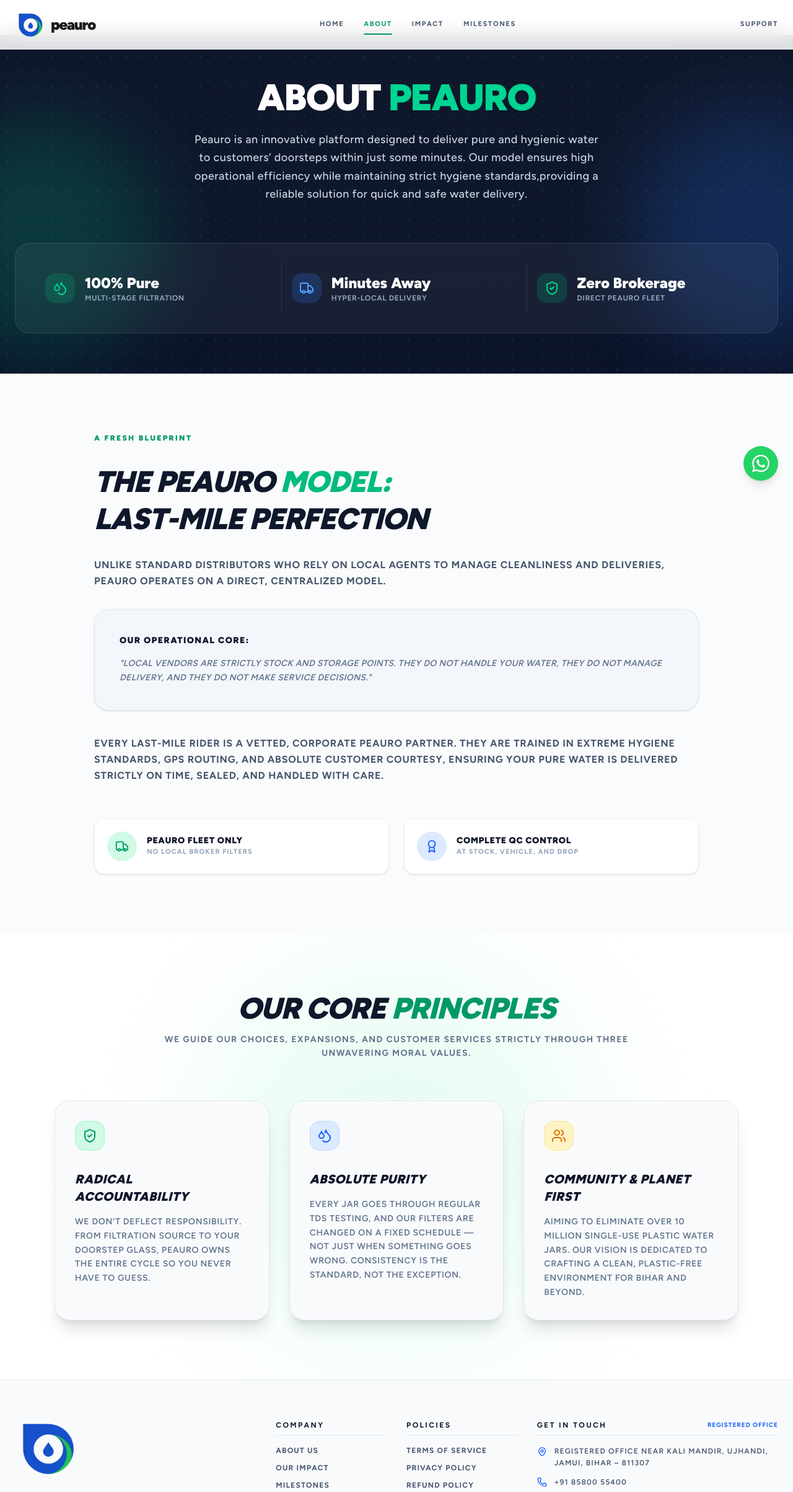
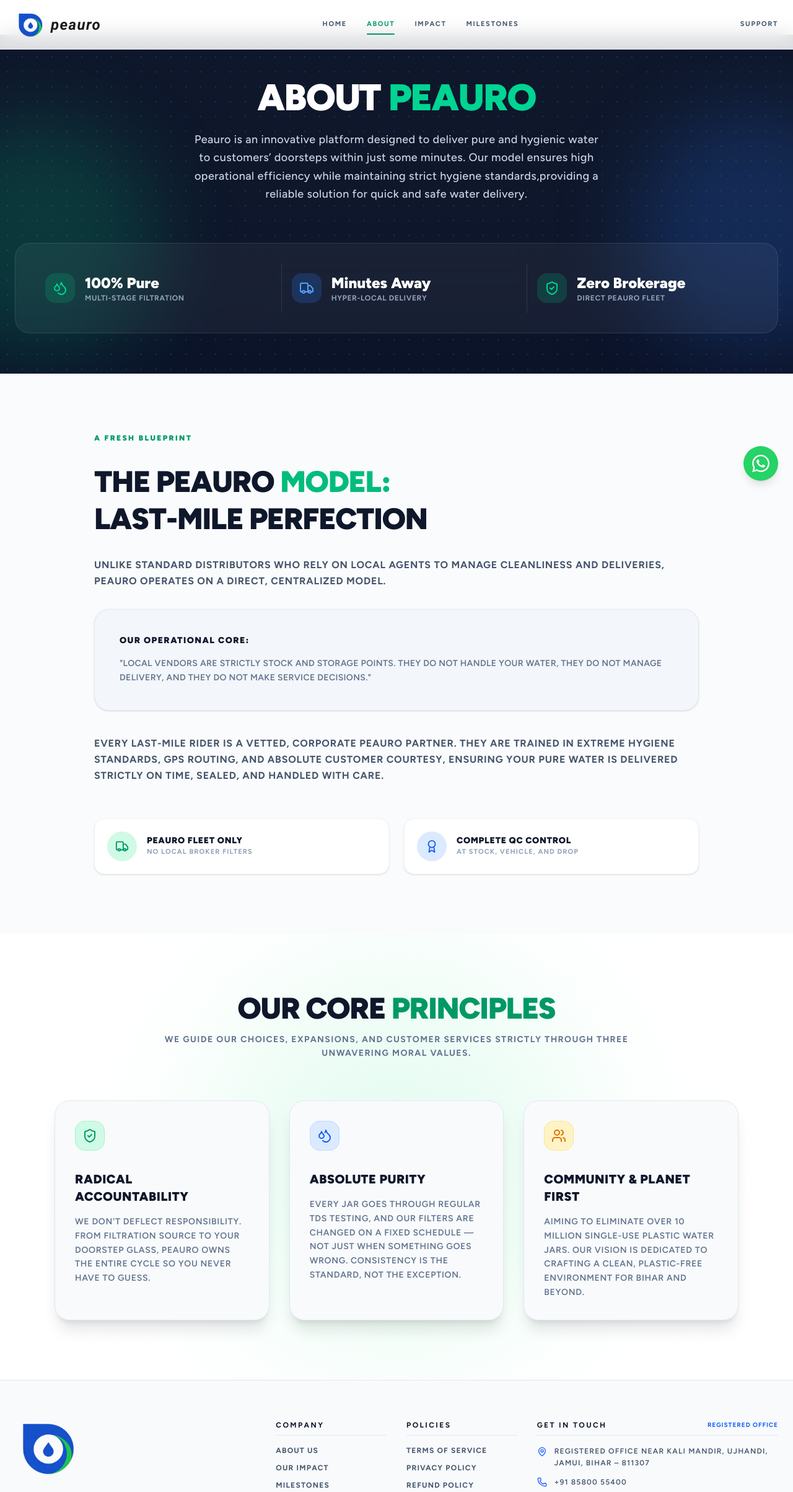
Before and after one commit to Peauro-Private-Limited/peauro_website, a React (Vite) app: page /about in a window 1280 px wide. Shown: the top 2408 px of the page at 62% size. Built offline with nearby package versions, Linux system fonts and the light colour scheme; a web font is replaced by a local one.

Commit message:
some changes

```diff
--- a/index.html
+++ b/index.html
@@ -7,6 +7,9 @@
       document.documentElement.classList.remove('dark');
       localStorage.setItem('theme', 'light');
     </script>
+    <link rel="preconnect" href="https://fonts.googleapis.com">
+    <link rel="preconnect" href="https://fonts.gstatic.com" crossorigin>
+    <link href="https://fonts.googleapis.com/css2?family=Roboto:ital,wght@1,700&display=swap" rel="stylesheet">
     <link rel="icon" type="image/jpeg" href="https://res.cloudinary.com/da9xdkqvl/image/upload/w_512,h_512,c_fill,g_center/v1784093996/LOGO.jpg_cqthwg.jpg" />
     <title>Peauro</title>
   </head>
--- a/src/components/Features.tsx
+++ b/src/components/Features.tsx
@@ -1,4 +1,4 @@
-import { Settings, Shield, Zap, Recycle, Users, Calendar, CheckCircle2 } from 'lucide-react';
+import { Settings, Shield, Zap, Recycle } from 'lucide-react';
 import { motion } from 'motion/react';
 
 const features = [
@@ -22,12 +22,6 @@
     title: 'Eco-Friendly',
     description: 'We prioritize 100% recyclable materials and have a robust return-and-reuse program for jars.'
   }
-];
-
-const stats = [
-  { label: "Vendors", value: "500+", icon: Users },
-  { label: "Online Delivery", value: "25%", icon: Calendar },
-  { label: "Purity Checks", value: "100%", icon: CheckCircle2 }
 ];
 
 export default function Features() {
@@ -66,32 +60,6 @@
             </motion.div>
           ))}
         </div>
-
-        {/* Stats Section */}
-        <div className="grid grid-cols-1 md:grid-cols-3 gap-8 mt-24">
-          {stats.map((stat, idx) => (
-            <motion.div
-              key={idx}
-              initial={{ opacity: 0, y: 20 }}
-              whileInView={{ opacity: 1, y: 0 }}
-              viewport={{ once: true }}
-              transition={{ delay: idx * 0.1 }}
-              className="relative p-8 bg-slate-50 rounded-[2rem] border border-slate-100 flex items-center gap-6 group hover:bg-slate-900 transition-colors duration-500 shadow-xl shadow-slate-200/40"
-            >
-              <div className="w-16 h-16 rounded-2xl bg-white flex items-center justify-center text-emerald-600 group-hover:text-emerald-400 group-hover:bg-slate-800 transition-colors shadow-sm">
-                <stat.icon size={32} />
-              </div>
-              <div>
-                 <div className="text-3xl font-black text-slate-900 group-hover:text-white uppercase tracking-tighter transition-colors">
-                  {stat.value}
-                </div>
-                <div className="text-[10px] font-black text-slate-500 group-hover:text-slate-400 uppercase tracking-[0.2em] transition-colors">
-                  {stat.label}
-                </div>
-              </div>
-            </motion.div>
-          ))}
-        </div>
       </div>
     </section>
   );
--- a/src/components/Hero.tsx
+++ b/src/components/Hero.tsx
@@ -118,7 +118,7 @@
             transition={{ duration: 1.2, ease: "easeOut" }}
             className="relative flex items-center justify-center lg:justify-end p-4 lg:pr-16 -mt-8 lg:-mt-16"
           >
-            <div className="relative w-full max-w-[420px] aspect-square rounded-[48px] overflow-hidden shadow-[0_30px_60px_-15px_rgba(16,185,129,0.2)] border-8 border-white bg-white hover:scale-105 transition-transform duration-500 flex items-center justify-center p-2">
+            <div className="relative w-full max-w-[420px] aspect-square hover:scale-105 transition-transform duration-500 flex items-center justify-center">
               <div className="relative w-full h-full aspect-square">
                 {/* Inner static green circle with text */}
                 <img
--- a/src/components/Logo.tsx
+++ b/src/components/Logo.tsx
@@ -19,13 +19,14 @@
       />
       {showText && (
         <span
-          className="font-black tracking-tighter lowercase"
+          className="font-bold italic tracking-wider lowercase"
           style={{
             color: variant === 'white' ? 'white' : textColor || '#1a1a1a',
             fontSize: '1.5em',
-            fontFamily: "'Figtree', sans-serif",
-            fontWeight: 900,
-            letterSpacing: '-0.05em'
+            fontFamily: "'Roboto', sans-serif",
+            fontWeight: 700,
+            fontStyle: 'italic',
+            letterSpacing: '0.06em'
           }}
         >
           peauro
--- a/src/pages/AboutPage.tsx
+++ b/src/pages/AboutPage.tsx
@@ -92,7 +92,7 @@
             </div>
 
             {/* Title */}
-            <h2 className="text-3xl md:text-5xl font-black tracking-tight leading-tight uppercase font-sans italic">
+            <h2 className="text-3xl md:text-5xl font-black tracking-tight leading-tight uppercase font-sans">
               THE PEAURO <span className="text-emerald-500">MODEL:</span><br />
               LAST-MILE PERFECTION
             </h2>
@@ -107,7 +107,7 @@
               <div className="text-slate-900 font-black text-xs md:text-sm tracking-widest uppercase">
                 OUR OPERATIONAL CORE:
               </div>
-              <blockquote className="text-slate-500 font-semibold uppercase text-xs md:text-sm tracking-wide leading-relaxed italic">
+              <blockquote className="text-slate-500 font-semibold uppercase text-xs md:text-sm tracking-wide leading-relaxed">
                 "LOCAL VENDORS ARE STRICTLY STOCK AND STORAGE POINTS. THEY DO NOT HANDLE YOUR WATER, THEY DO NOT MANAGE DELIVERY, AND THEY DO NOT MAKE SERVICE DECISIONS."
               </blockquote>
             </div>
@@ -168,7 +168,7 @@
             transition={{ duration: 0.6 }}
             className="text-center max-w-3xl mx-auto mb-16 space-y-4"
           >
-            <h2 className="text-3xl md:text-5xl font-black uppercase tracking-tight italic font-sans">
+            <h2 className="text-3xl md:text-5xl font-black uppercase tracking-tight font-sans">
               OUR CORE <span className="text-emerald-600">PRINCIPLES</span>
             </h2>
             <p className="text-slate-500 text-xs md:text-sm font-bold uppercase tracking-widest leading-relaxed">
@@ -188,7 +188,7 @@
               <div className="w-12 h-12 rounded-2xl bg-emerald-100 border border-emerald-200 flex items-center justify-center text-emerald-600 mb-8 group-hover:scale-110 transition-transform">
                 <ShieldCheck size={24} />
               </div>
-              <h3 className="text-lg md:text-xl font-black uppercase italic tracking-wide text-slate-900 mb-4">
+              <h3 className="text-lg md:text-xl font-black uppercase tracking-wide text-slate-900 mb-4">
                 RADICAL ACCOUNTABILITY
               </h3>
               <p className="text-slate-500 text-xs md:text-sm font-semibold uppercase tracking-wider leading-relaxed">
@@ -207,7 +207,7 @@
               <div className="w-12 h-12 rounded-2xl bg-blue-100 border border-blue-200 flex items-center justify-center text-blue-600 mb-8 group-hover:scale-110 transition-transform">
                 <Droplets size={24} />
               </div>
-              <h3 className="text-lg md:text-xl font-black uppercase italic tracking-wide text-slate-900 mb-4">
+              <h3 className="text-lg md:text-xl font-black uppercase tracking-wide text-slate-900 mb-4">
                 ABSOLUTE PURITY
               </h3>
               <p className="text-slate-500 text-xs md:text-sm font-semibold uppercase tracking-wider leading-relaxed">
@@ -226,7 +226,7 @@
               <div className="w-12 h-12 rounded-2xl bg-amber-100 border border-amber-200 flex items-center justify-center text-amber-600 mb-8 group-hover:scale-110 transition-transform">
                 <Users size={24} />
               </div>
-              <h3 className="text-lg md:text-xl font-black uppercase italic tracking-wide text-slate-900 mb-4">
+              <h3 className="text-lg md:text-xl font-black uppercase tracking-wide text-slate-900 mb-4">
                 COMMUNITY & PLANET FIRST
               </h3>
               <p className="text-slate-500 text-xs md:text-sm font-semibold uppercase tracking-wider leading-relaxed">
```
Also changed, not shown: src/pages/ImpactPage.tsx (+7 -7 lines).
